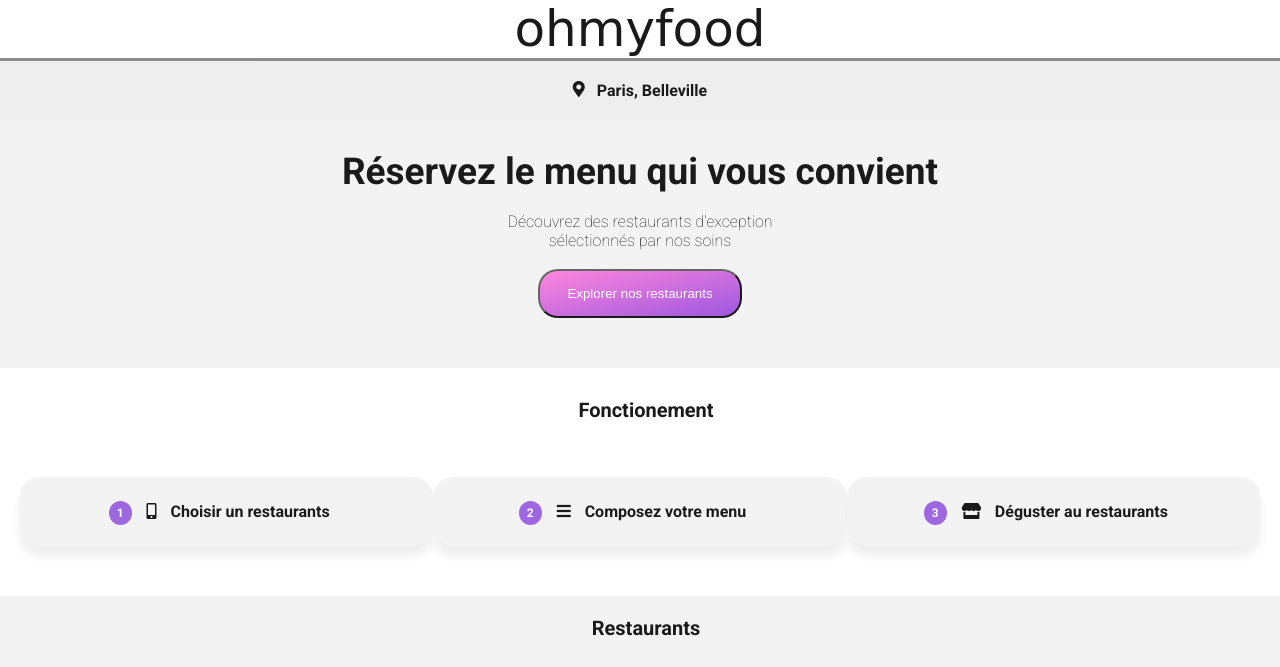
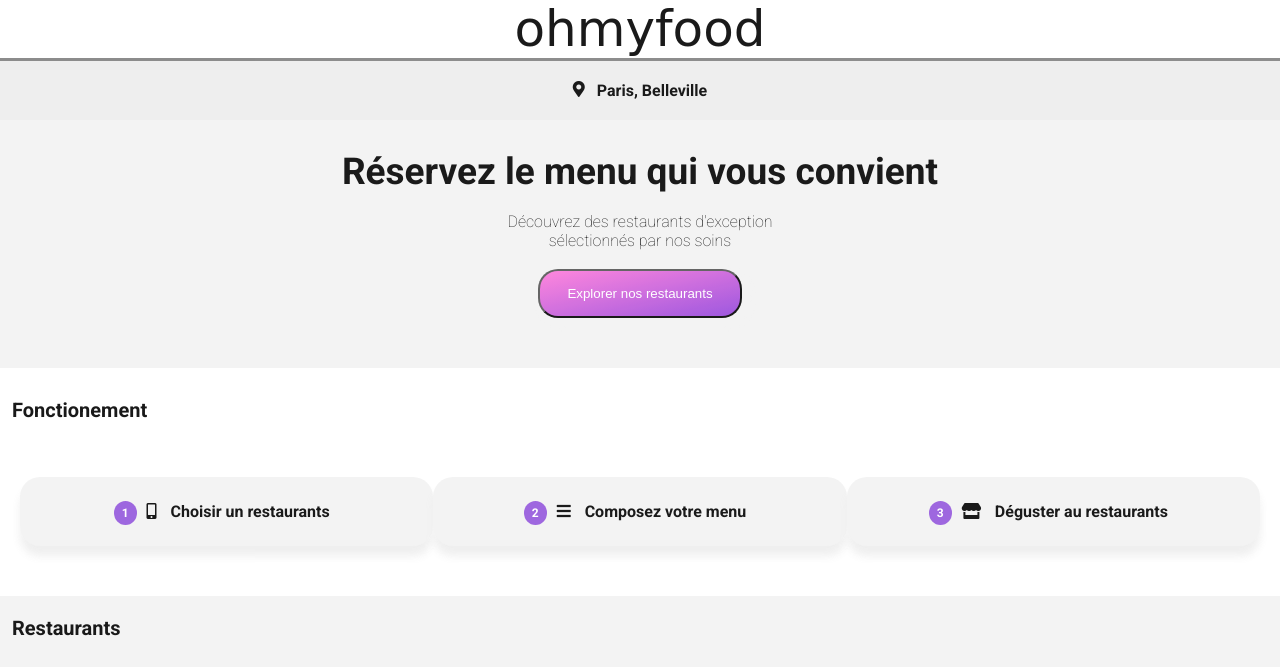
Before and after one commit to youcefyahi/githubpages.github.io, a plain HTML site: page Ohmyfood/index.html in a window 1280 px wide. Shown: the top 667 px of the page. Drawn offline with nearby package versions, Linux system fonts and the light colour scheme; files that its build step writes are made by us from their sources; grey boxes are pictures that could not be loaded; a web font is replaced by a local one.

Commit message:
Add files via upload

```diff
--- a/Ohmyfood/sass/style.scss
+++ b/Ohmyfood/sass/style.scss
@@ -19,7 +19,14 @@ h1 {
     font-size: 50px;
 }
 
-h2,
+h2 {
+    text-align: left;
+    margin-left: 12px;
+    margin-bottom: 10px;
+    font-weight: bolder;
+    font-size: 20px;
+}
+
 h3,
 h4,
 h5 {
@@ -72,18 +79,8 @@ section {
     margin-top: 30px;
     article {
         text-align: center;
-        h2 {
-            text-align: left;
-            margin-left: 12px;
-            margin-bottom: 10px;
-            font-weight: bold;
-            font-size: 20px;
-        }
         #fonctionnement {
             margin-bottom: 20px;
-            h2 {
-                font-size: 20px;
-            }
             ol {
                 text-align: left;
                 padding: 20px;
@@ -111,7 +108,7 @@ section {
                         margin: auto;
                         content: counter(liste);
                         position: relative;
-                        right: 15px;
+                        right: 10px;
                         background: #9356dc;
                         margin-bottom: 5px;
                         border-radius: 50%;
@@ -257,18 +254,8 @@ footer {
     body {
         min-width: 100%;
     }
-    h2 {
-        font-family: 'Roboto', sans-serif;
-    }
     .loading {
         left: 45%;
-    }
-    section {
-        article {
-            h2 {
-                text-align: center;
-            }
-        }
     }
     #fonctionnement {
         ol {
```
